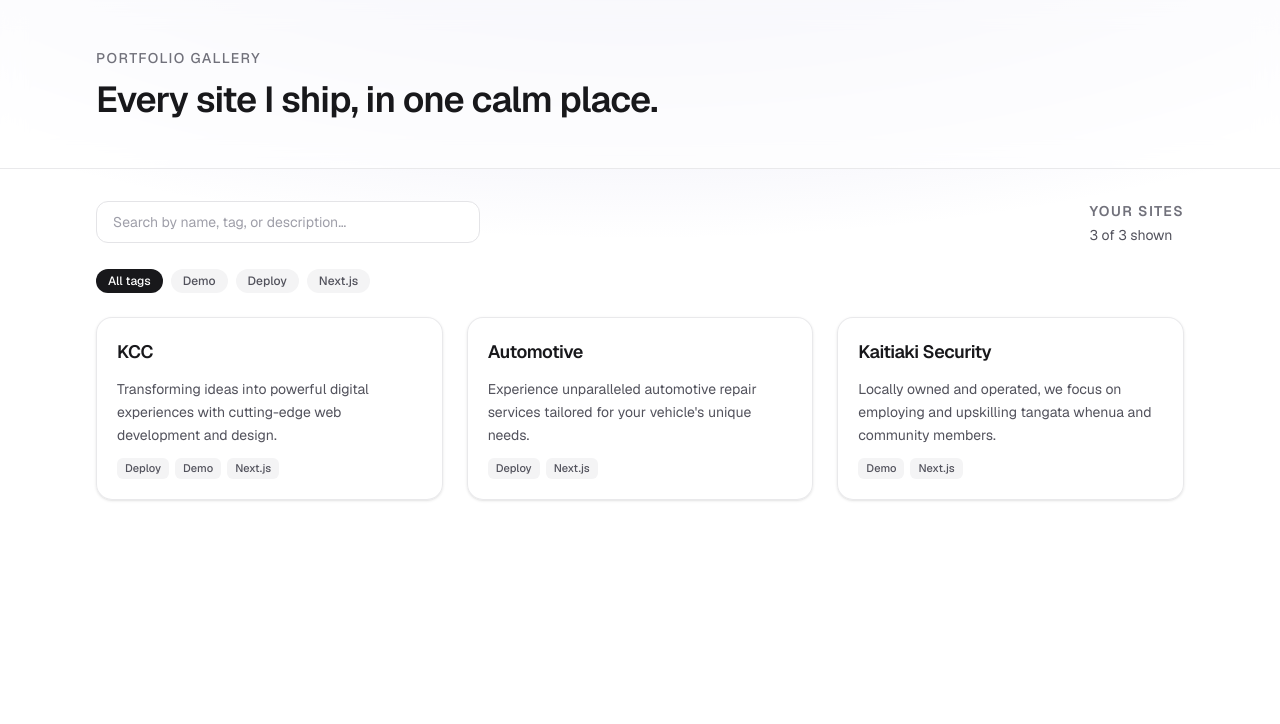
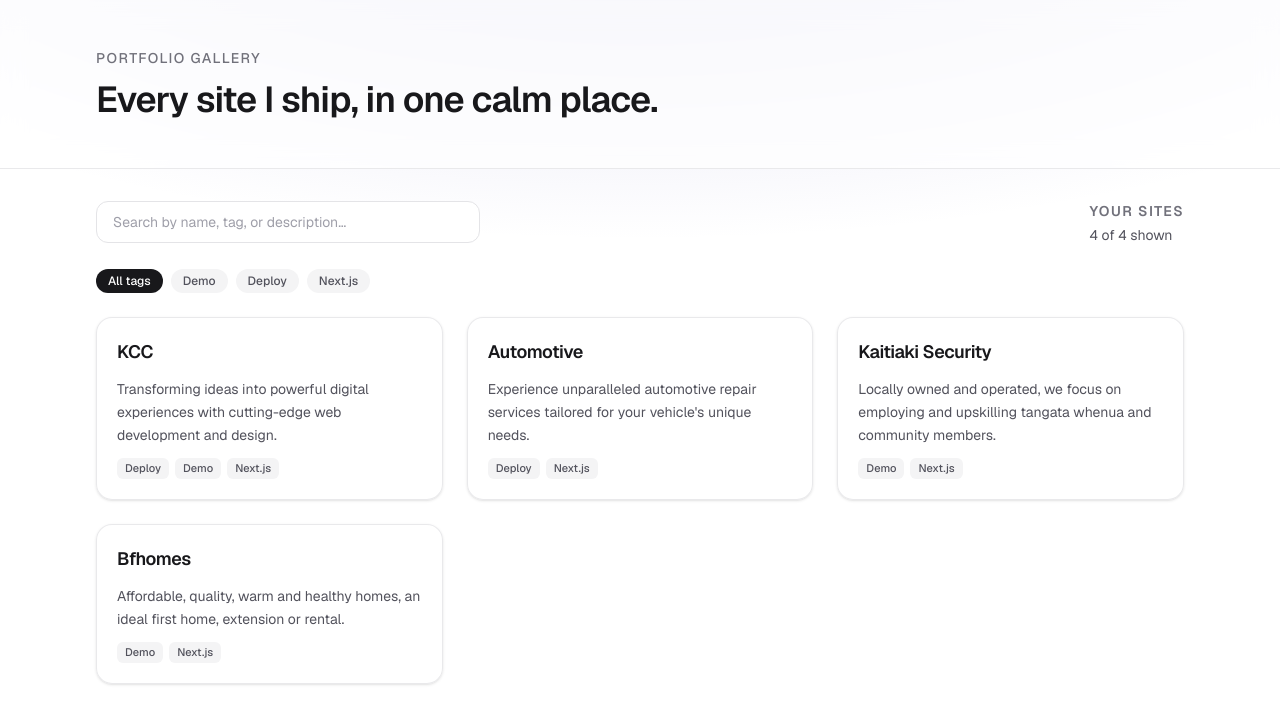
Before and after one commit to jaffrey33/site-gallery, a Next.js app: page / in a window 1280 px wide. Shown: the top 724 px of the page. Built offline with nearby package versions, Linux system fonts and the light colour scheme.

Commit message:
added new data

```diff
--- a/src/data/sites.ts
+++ b/src/data/sites.ts
@@ -8,10 +8,6 @@ export type ShowcaseSite = {
   featured?: boolean;
 };
 
-/**
- * Edit this list to showcase your sites. Add as many entries as you need.
- * Optional `featured: true` surfaces a site in the hero strip.
- */
 export const showcaseSites: ShowcaseSite[] = [
   {
     id: "sample-1",
@@ -36,5 +32,13 @@ export const showcaseSites: ShowcaseSite[] = [
     description: "Locally owned and operated, we focus on employing and upskilling tangata whenua and community members.",
     url: "https://kaitiaki-security.vercel.app/",
     tags: ["Demo", "Next.js"],
-  }
+  },
+  {
+    id:"sample-4",
+    title:"Bfhomes",
+    description:"Affordable, quality, warm and healthy homes, an ideal first home, extension or rental.",
+    url:"bfhomes.vercel.app/",
+    tags:["Demo", "Next.js"]
+  },
+
 ];
```
